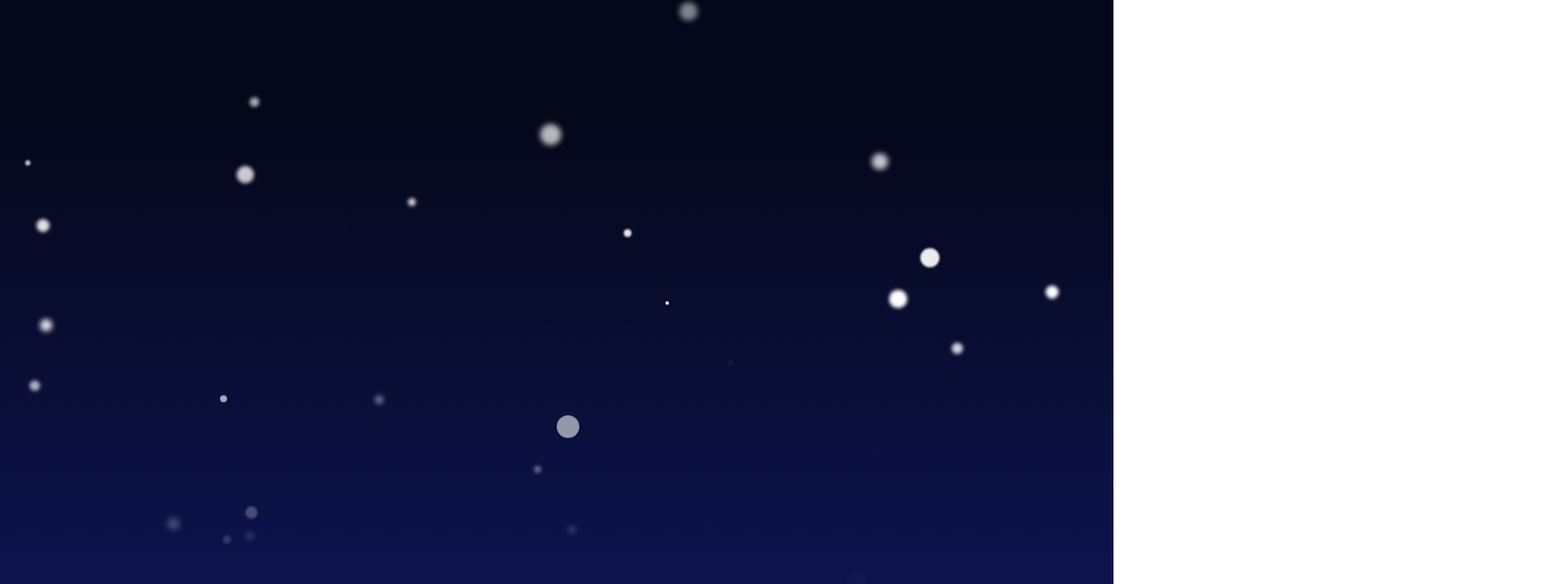
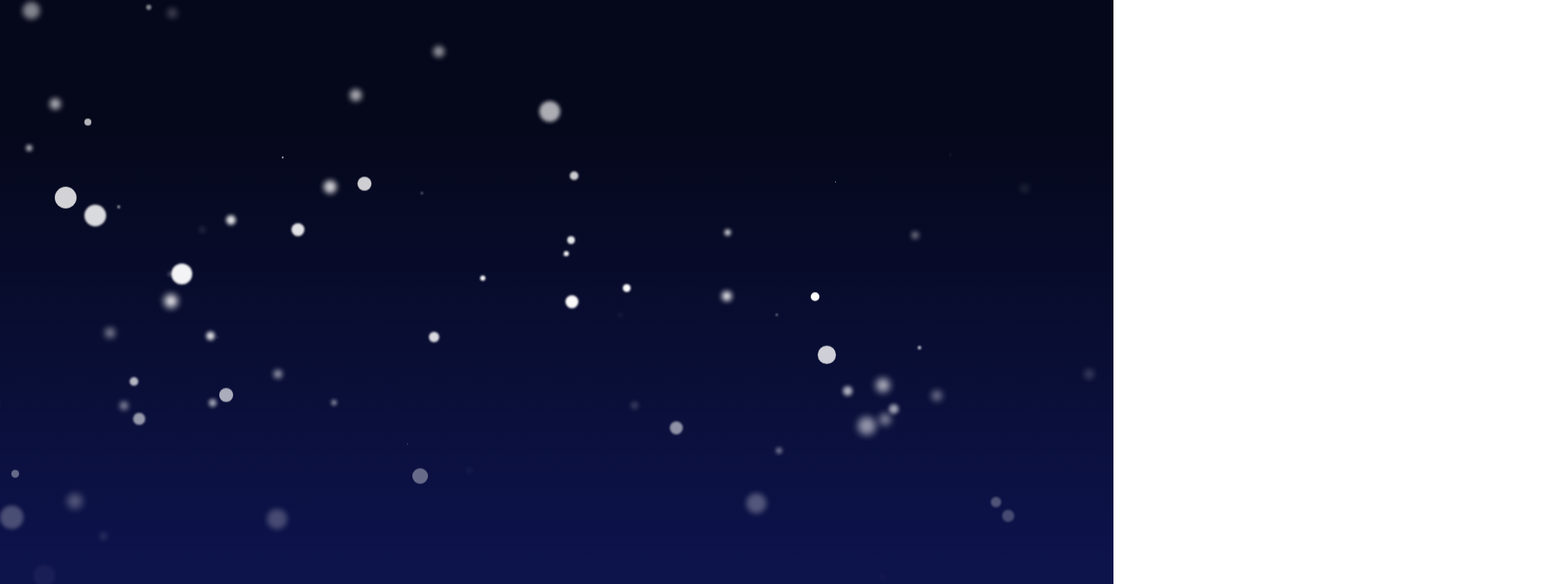
Before and after one commit to LuisLamiral8/rocketpad-app, a Next.js app: page /components/Snow in a window 1280 px wide. Shown: the top 672 px of the page at 87% size, 1783 px wide, since content can reach past the window. Built offline with nearby package versions, Linux system fonts and the light colour scheme.

Commit message:
snow z-index changed

```diff
--- a/pages/components/Snow.jsx
+++ b/pages/components/Snow.jsx
@@ -37,6 +37,63 @@ const Snow = () => {
             <li></li>
             <li></li>
             <li></li>
+            <li></li>
+            <li></li>
+            <li></li>
+            <li></li>
+            <li></li>
+            <li></li>
+            <li></li>
+            <li></li>
+            <li></li>
+            <li></li>
+            <li></li>
+            <li></li>
+            <li></li>
+            <li></li>
+            <li></li>
+            <li></li>
+            <li></li>
+            <li></li>
+            <li></li>
+            <li></li>
+            <li></li>
+            <li></li>
+            <li></li>
+            <li></li>
+            <li></li>
+            <li></li>
+            <li></li>
+            <li></li>
+            <li></li>
+            <li></li>
+            <li></li>
+            <li></li>
+            <li></li>
+            <li></li>
+            <li></li>
+            <li></li>
+            <li></li>
+            <li></li>
+            <li></li>
+            <li></li>
+            <li></li>
+            <li></li>
+            <li></li>
+            <li></li>
+            <li></li>
+            <li></li>
+            <li></li>
+            <li></li>
+            <li></li>
+            <li></li>
+            <li></li>
+            <li></li>
+            <li></li>
+            <li></li>
+            <li></li>
+            <li></li>
+            <li></li>
         </ul>
       </div>
       )
--- a/styles/globals.scss
+++ b/styles/globals.scss
@@ -3,6 +3,7 @@
   margin: 0;
   padding: 0;
   box-sizing: border-box;
+  z-index: 100;
 }
 html{
   font-size: 62.5%;
@@ -14,6 +15,7 @@ body{
   background-repeat: no-repeat;
   color:white;
   height:100%;
+  z-index: 100;
 }
 
 .navbar{
@@ -22,6 +24,7 @@ body{
   margin: auto;
   flex-direction: row;
   justify-content: space-between;
+  z-index: 100;
   img{
     object-fit: cover;
     margin: 20px 0 20px 8px ;
@@ -55,6 +58,7 @@ body{
   display: flex;
   padding: 30px 0;
   justify-content: space-between;
+  z-index: 100;
   h5{
     margin: 0 15px;
     line-height: 27px;
@@ -90,6 +94,7 @@ body{
   max-height: 1440px;
   font-size: 22px;
   justify-content: center;
+  z-index: 100;
   // .input-container{
   //   input{
   //     font-size: 16px;
@@ -114,6 +119,7 @@ body{
   //   margin-bottom: 10px;
   // }
   .cards-container{
+    z-index: 100;
     display: flex;
     background-color: #242435;
     flex-direction: row;
@@ -130,6 +136,7 @@ body{
     min-height:339px;
 
     .card{
+      z-index: 100;
       width:100%;
       height:339px;
       display: flex;
@@ -274,9 +281,9 @@ body{
               transition: width .6s ease;
             }
 
-            .progress-bar-animated{
-             // animation: 1s linear infinite progress-bar-stripes;
-            }
+            // .progress-bar-animated{
+            //  // animation: 1s linear infinite progress-bar-stripes;
+            // }
 
             .progress-bar-striped {
               background-image: linear-gradient(
--- a/styles/snow.scss
+++ b/styles/snow.scss
@@ -2,6 +2,7 @@
     overflow: hidden;
     margin: 0;
     padding: 0;
+    z-index: 50;
   }
 
   // Definition of snow length
@@ -12,6 +13,7 @@
   .g-snows {
     width: 100vw;
     height: 100vh;
+    z-index: 50;
     // background-color: purple;
   }
 
@@ -28,6 +30,7 @@
     animation-iteration-count: infinite;
     animation-timing-function: linear;
     animation-fill-mode: forwards;
+    z-index: 50;
 
     // Bases of random snows effect
     $snow-size-base: 30;
@@ -48,6 +51,7 @@
         animation-duration: abs(random($animate-speed-base) - random($animate-speed-base)) + $minimum-falling-speed + 0ms;
         animation-delay: abs(random($animate-delay-base)) + 0ms;
         filter: blur(abs(random($blur-base) - random($blur-base)) + 0px);
+        z-index: 50;
       }
     }
   }
```
